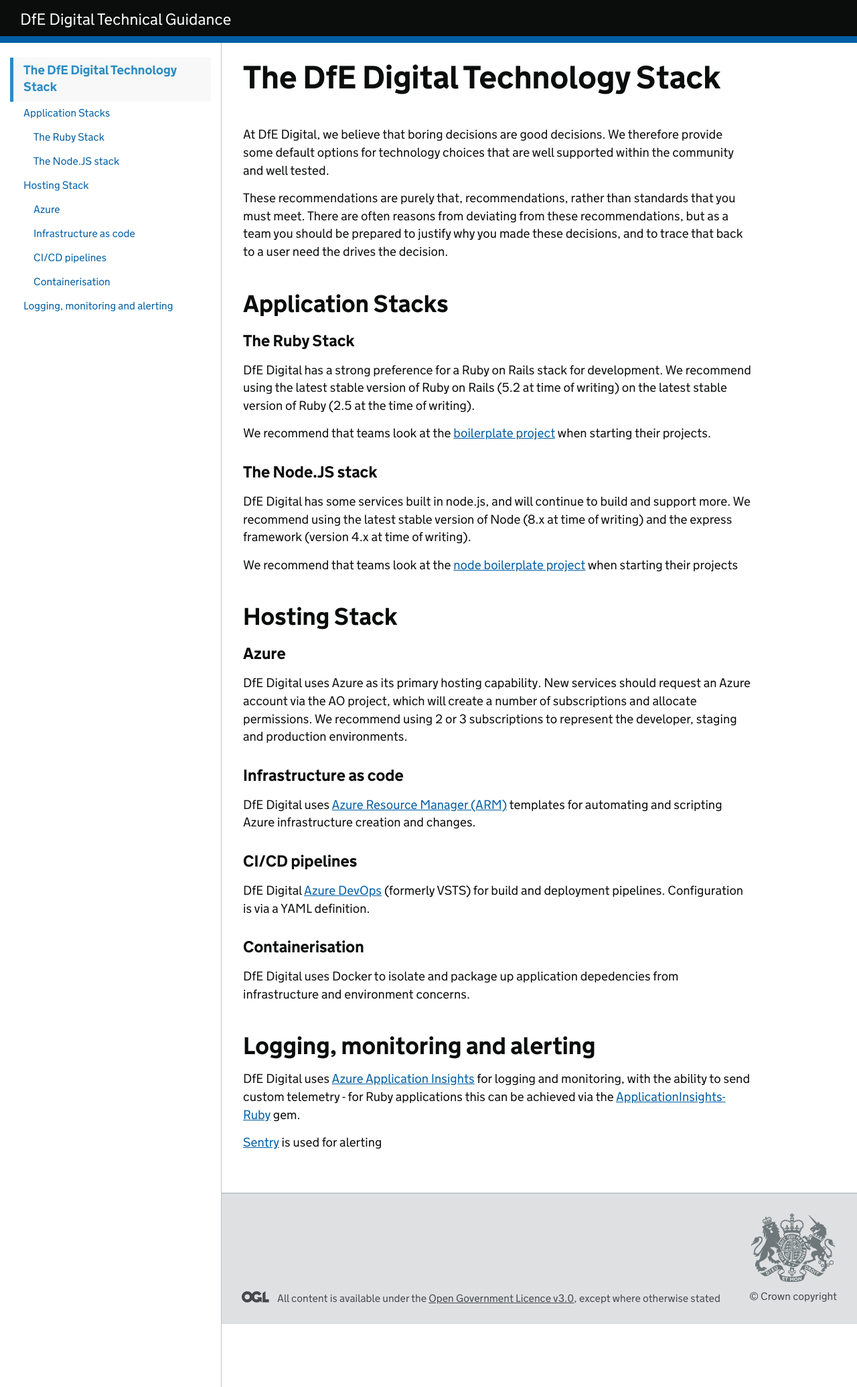
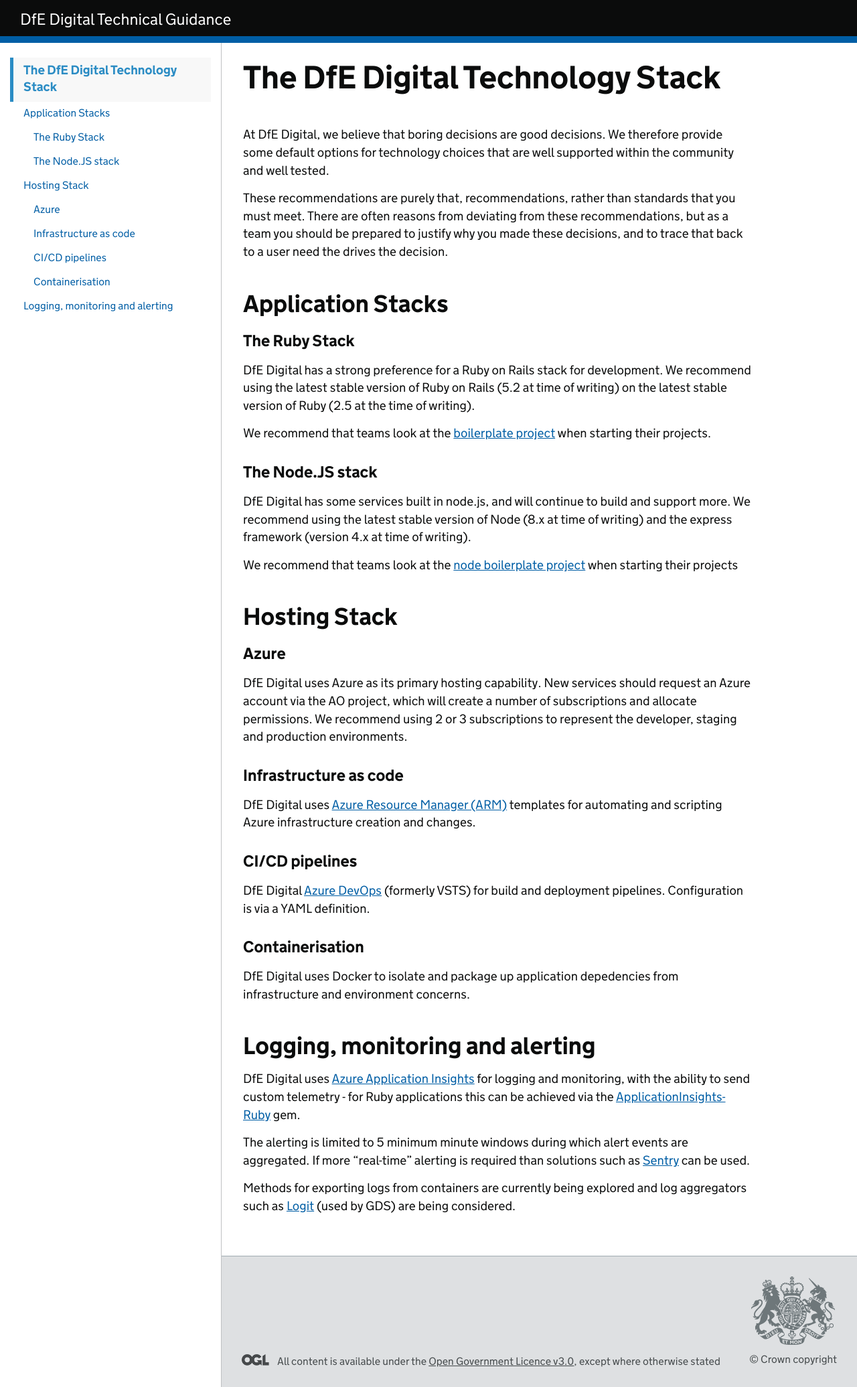
Before and after one commit to DFE-Digital/technical-guidance, a Jekyll site: the page built from guides/default-technology-stack.md, in a window 1280 px wide. Shown: the whole page at 67% size. Built offline with Jekyll 4.4.1, drawn with Linux system fonts in a browser that asks for light colours; our own code applies the rules of GitHub Pages for plain Markdown files.

Commit message:
Be less prescriptive about Sentry
Adds notes about container logs exporting and log aggregators

```diff
--- a/guides/default-technology-stack.md
+++ b/guides/default-technology-stack.md
@@ -43,4 +43,6 @@ DfE Digital uses Docker to isolate and package up application depedencies from i
 
 DfE Digital uses [Azure Application Insights](https://docs.microsoft.com/en-us/azure/azure-monitor/app/app-insights-overview) for logging and monitoring, with the ability to send custom telemetry - for Ruby applications this can be achieved via the [ApplicationInsights-Ruby](https://github.com/Microsoft/ApplicationInsights-Ruby) gem.
 
-[Sentry](https://sentry.io/welcome/) is used for alerting
+The alerting is limited to 5 minimum minute windows during which alert events are aggregated. If more "real-time" alerting is required than solutions such as [Sentry](https://sentry.io/welcome/) can be used.
+
+Methods for exporting logs from containers are currently being explored and log aggregators such as [Logit](https://logit.io/) (used by GDS) are being considered.
```
